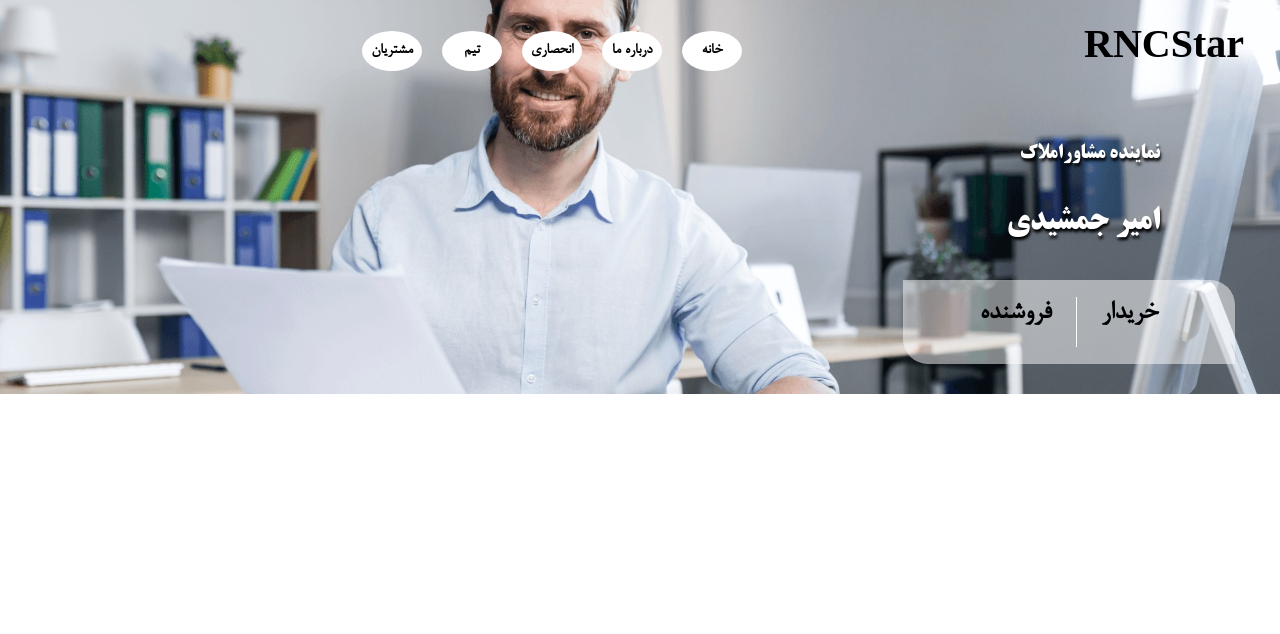
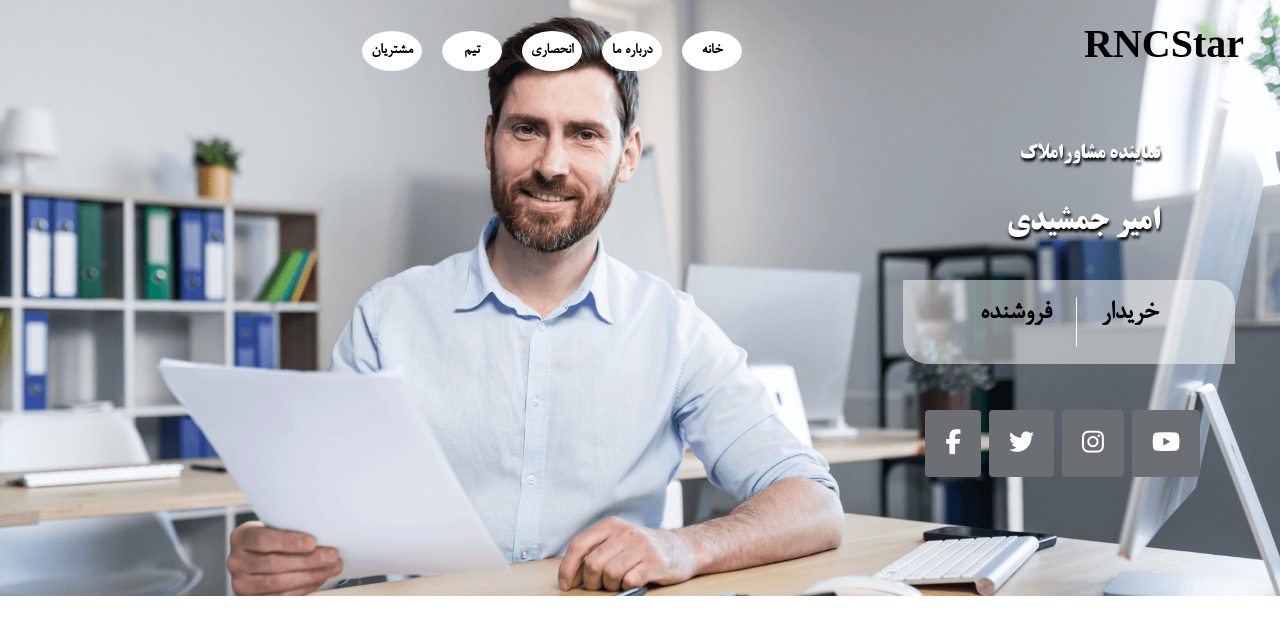
Before and after one commit to RNCstar/HomeState, a plain HTML site: page index.html in a window 1280 px wide. Drawn offline with nearby package versions, Linux system fonts and the light colour scheme.

Commit message:
finish header

```diff
--- a/CSS/mediaQuery.css
+++ b/CSS/mediaQuery.css
@@ -2,6 +2,10 @@
     nav ul {
         margin-right: auto;
         gap: 20px;
+    }
+
+    header {
+        padding-bottom: 95px;
     }
 
     nav li {
@@ -14,6 +18,8 @@
 
     nav li:hover {
         background-color: #EB9B01 !important;
+        border-radius: 6px;
+        width: 100px;
     }
 
     #part1, #part2 {
@@ -27,4 +33,31 @@
         transition: all 0.2s ease-out;
     }
 
+    #part4 {
+        margin-right: 80px;
+    }
+
+    #part4 span {
+        border-radius: 4px;
+    }
+
+    #part4 span:hover i {
+        color: #EB9B01;
+    }
+
+    #part4 i {
+        font-size: 30px;
+        transition: all 0.3s ease-out;
+    }
 }
+
+
+
+
+/* for high very high  */
+
+@media screen and (min-width:1500px) {
+    header {
+        padding-bottom: 300px;
+    }
+}
--- a/CSS/style.css
+++ b/CSS/style.css
@@ -13,6 +13,7 @@
 * {
     box-sizing: border-box;
     margin: 0;
+
 }
 
 a {
@@ -116,3 +117,19 @@ header .navbar-brand {
     width: 2px;
     border-right: 1px solid#fff;
 }
+
+
+
+#part4 span {
+    background-color: #6B6E72;
+    padding: 20px;
+}
+
+#part4 span i {
+    color: #fff;
+    font-size: 25px;
+}
+
+#part4 span {
+    border-radius: 4px;
+}
--- a/index.html
+++ b/index.html
@@ -89,7 +89,12 @@
           <p><a href="#">فروشنده</a></p>
         </div>
         <!-- social media -->
-        <div id="part4"></div>
+        <div id="part4" class="d-flex align-self-lg-start gap-2 mb-4 mt-3">
+          <span type="button"><i class="fa fa-youtube"></i></span>
+          <span type="button"><i class="fa fa-instagram"></i></span>
+          <span type="button"><i class="fa fa-twitter"></i></span>
+          <span type="button"><i class="fa fa-facebook"></i></span>
+        </div>
       </section>
     </header>
     <main></main>
```
